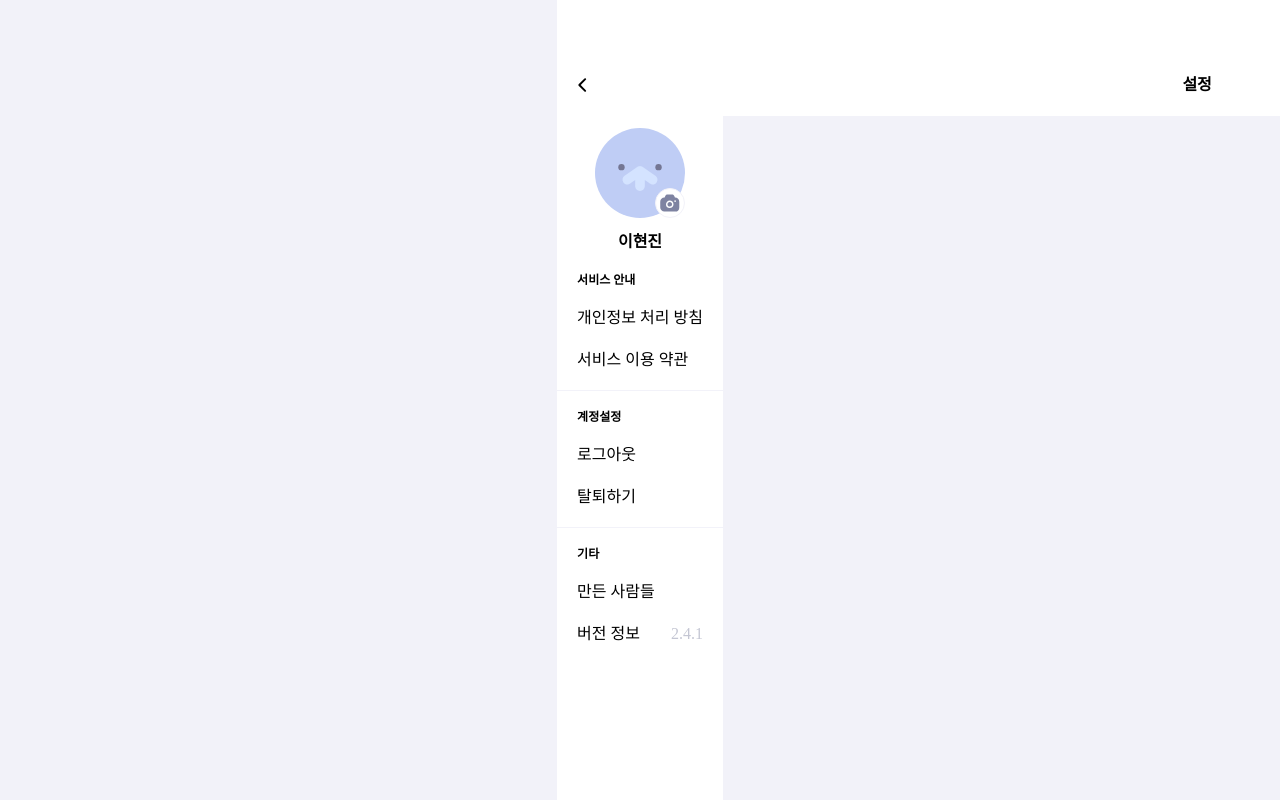
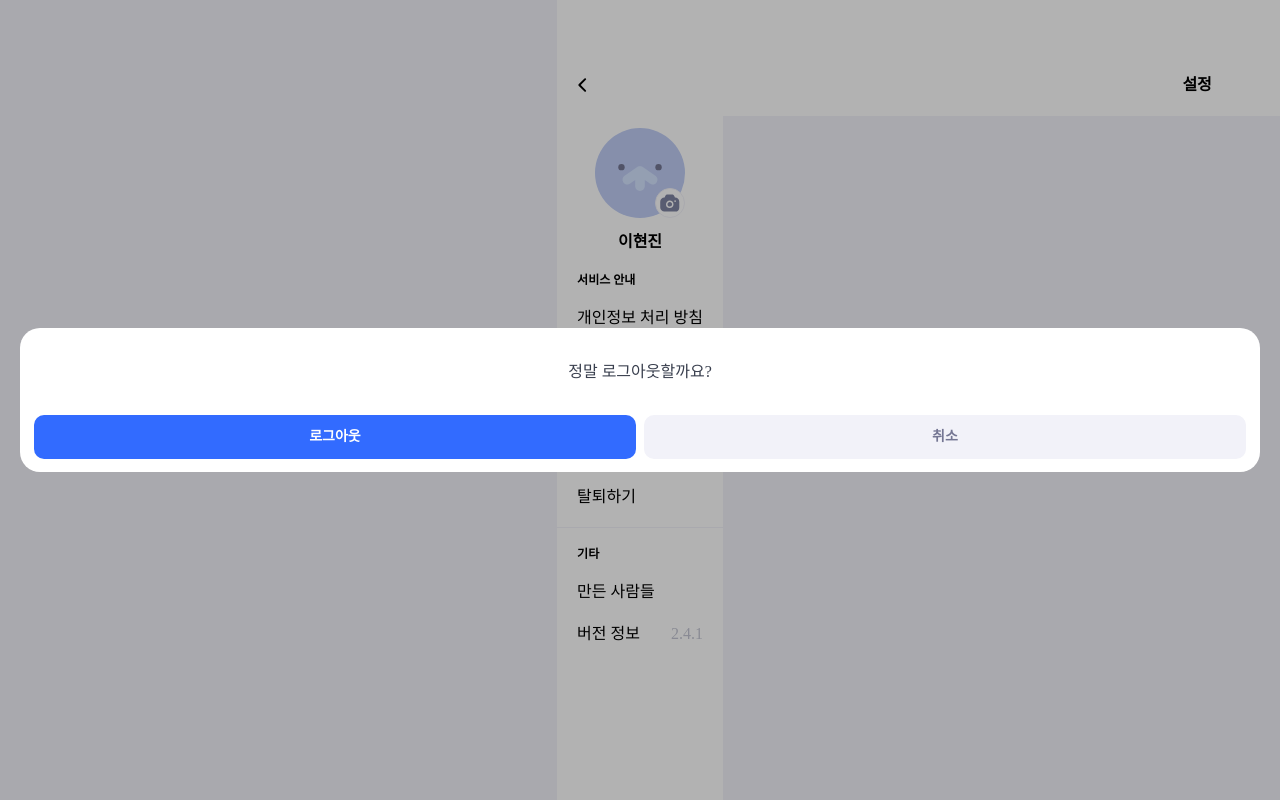
Before and after one commit to Kusitms32th-KuCheck/KuCheck-Front, a Next.js app: page /setting in a window 1280 px wide. Both pictures are taken after a click on the button "로그아웃". Built offline with nearby package versions, Linux system fonts and the light colour scheme; a web font is replaced by a local one.

Commit message:
style(#1): 로그아웃 모달창 디자인

```diff
--- a/src/app/setting/page.tsx
+++ b/src/app/setting/page.tsx
@@ -1,9 +1,15 @@
+'use client'
+
 import Header from '@/components/common/Header'
 import { CameraIcon, ProfileIcon } from '@/assets/svgComponents'
+import { useState } from 'react'
+import LogoutModal from '@/components/modal/LogoutModal'
 
 export default function SettingPage() {
+  const [isLogoutModalOpen, setIsLogoutModalOpen] = useState(false)
   return (
     <main className="flex items-center justify-center bg-gray-100">
+      {isLogoutModalOpen && <LogoutModal setIsLogoutModalOpen={setIsLogoutModalOpen} />}
       <div className="desktop:w-[375px] min-h-screen bg-white">
         <Header headerType="dynamic" title={'설정'} />
         <div className="h-[116px]" />
@@ -27,7 +33,14 @@ export default function SettingPage() {
           <section className="flex flex-col gap-y-[18px] border-b border-gray-100 px-5 py-[18px]">
             <p className="caption-sm-semibold">계정설정</p>
             <div className="flex flex-col gap-y-[18px]">
-              <button className="body-lg-regular flex cursor-pointer items-start">로그아웃</button>
+              <button
+                onClick={() => {
+                  setIsLogoutModalOpen(!isLogoutModalOpen)
+                }}
+                className="body-lg-regular flex cursor-pointer items-start"
+              >
+                로그아웃
+              </button>
               <button className="body-lg-regular flex cursor-pointer items-start">탈퇴하기</button>
             </div>
           </section>
--- /dev/null
+++ b/src/components/modal/LogoutModal.tsx
@@ -0,0 +1,38 @@
+import Modal from '@/components/common/Modal'
+import { Dispatch, SetStateAction } from 'react'
+
+interface LogoutModalProps {
+  setIsLogoutModalOpen: Dispatch<SetStateAction<boolean>>
+}
+
+export default function LogoutModal({ setIsLogoutModalOpen }: LogoutModalProps) {
+  return (
+    <Modal>
+      <Modal.Content>
+        <div className="body-lg-regular flex w-full items-center justify-center text-gray-700">
+          정말 로그아웃할까요?
+        </div>
+      </Modal.Content>
+      <Modal.BottomButton>
+        <div className="flex gap-x-2">
+          <button
+            onClick={() => {
+              setIsLogoutModalOpen(false)
+            }}
+            className="bg-primary-500 body-sm-semibold h-[44px] w-full rounded-[10px] text-white"
+          >
+            로그아웃
+          </button>
+          <button
+            onClick={() => {
+              setIsLogoutModalOpen(false)
+            }}
+            className="body-sm-semibold h-[44px] w-full rounded-[10px] bg-gray-100 text-gray-600"
+          >
+            취소
+          </button>
+        </div>
+      </Modal.BottomButton>
+    </Modal>
+  )
+}
```
